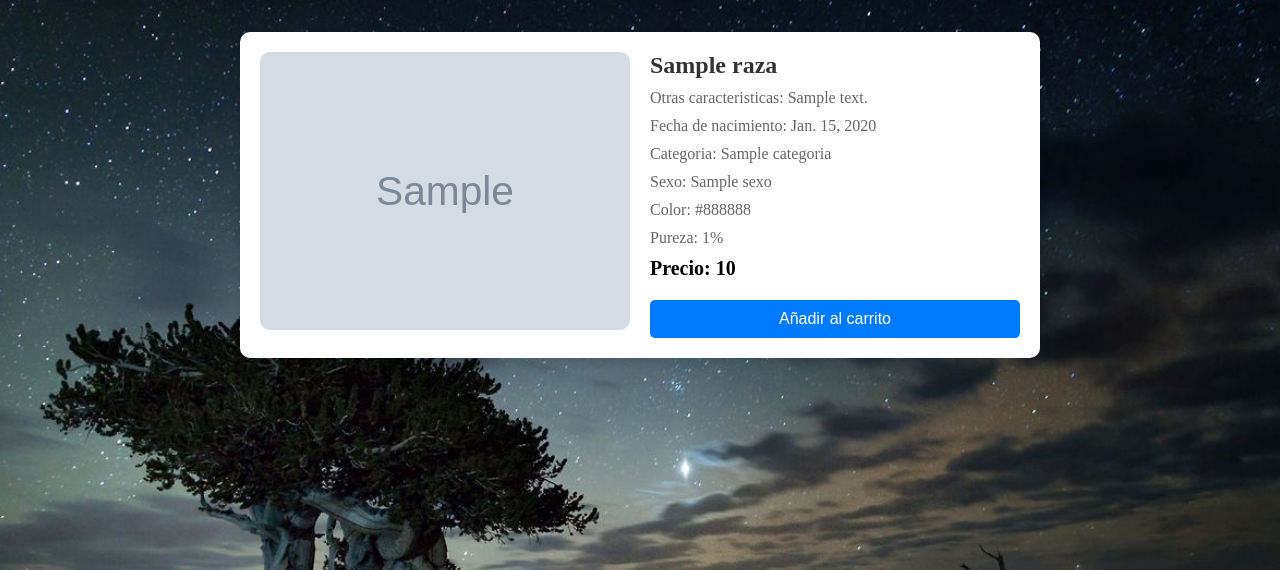
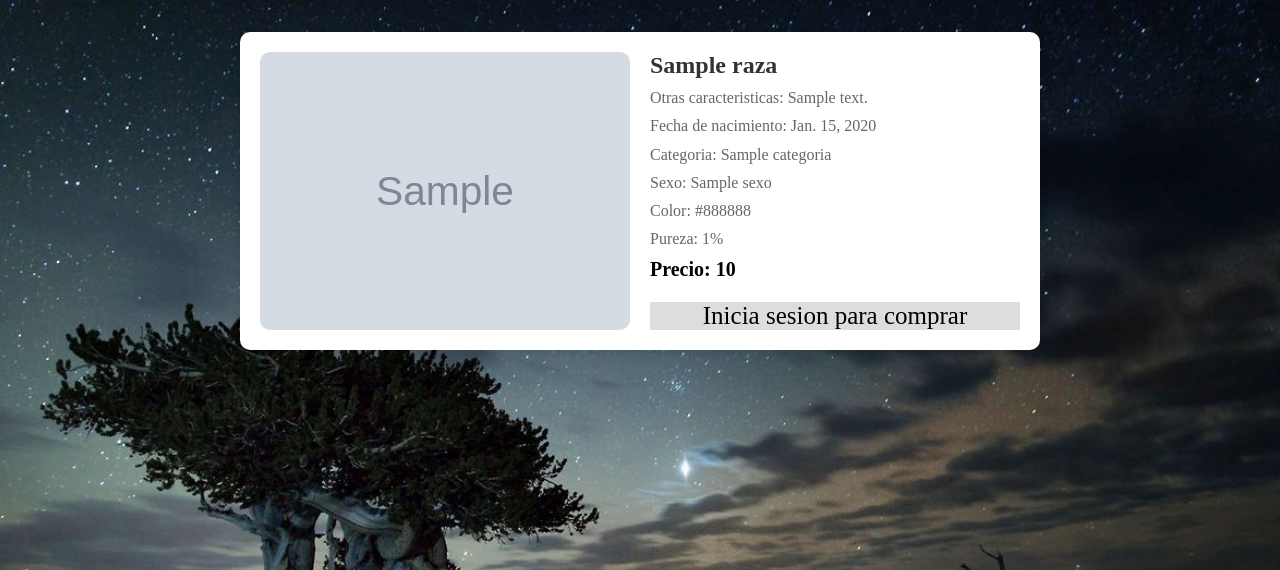
Before and after one commit to Luis-Pizano/EQUINOX, a Django app: page /detalle_ejemplar/1 in a window 1280 px wide. Shown: the part 48-618 px from the top of the page. Run offline with Django 5.2, Linux system fonts and the light colour scheme; tables that the repository leaves empty hold one stand-in row (values such as "Sample post"); grey boxes marked "Sample" are stand-in pictures; parts of the project's set-up code (start-up, migrations or seed data) failed here and were passed over.

Commit message:
Se añade restriccion para usuarios, no podran añadir el ejemplar al carrito si estos no estan logeados

```diff
--- a/templates/detalle_ejemplares.html
+++ b/templates/detalle_ejemplares.html
@@ -18,6 +18,9 @@
             <p class="descripcion">Color: {{ ejemplar.id_color }}</p>
             <p class="descripcion">Pureza: {{ ejemplar.id_pedigree }}</p>
             <p class="precio">Precio: {{ ejemplar.precio_formateado }}</p>
+            {% if not user.is_authenticated %}
+            <a href="{% url "login" %}" class="en-carrito">Inicia sesion para comprar</a>
+            {% else %}
             {% if in_cart %}
                 <a href="{% url "presentacion_ejemplares" %}" class="en-carrito">Ejemplar en carrito</a>
             {% else %}
@@ -26,6 +29,7 @@
                     <button class="btn_agregar">Añadir al carrito</button>
                 </form>
             {% endif %}
+            {% endif %}
 
         </div>
     </div>
```
